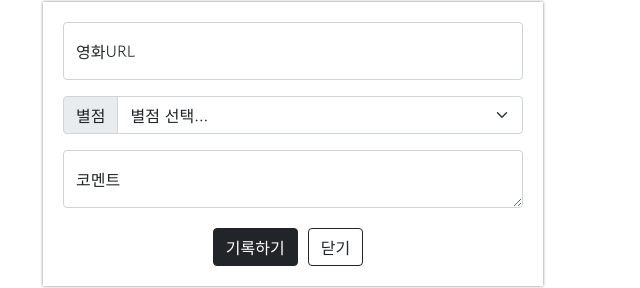
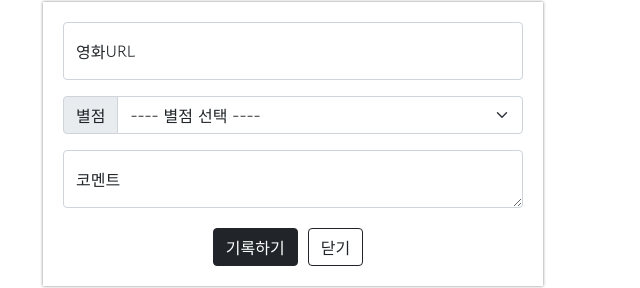
Before and after one commit to jinywiz/mypage, a plain HTML site: page index.html in a window 1280 px wide. Shown: the part 268-556 px from the top of the page, 347-987 px from the left. Drawn offline with nearby package versions, Linux system fonts and the light colour scheme.

Commit message:
Update index.html

```diff
--- a/index.html
+++ b/index.html
@@ -100,10 +100,12 @@
         <div class="input-group mb-3">
             <label class="input-group-text" for="inputGroupSelect01">별점</label>
             <select class="form-select" id="inputGroupSelect01">
-              <option selected>별점 선택...</option>
+              <option selected>      ----  별점 선택  ---- </option>
               <option value="1">⭐</option>
               <option value="2">⭐⭐</option>
               <option value="3">⭐⭐⭐</option>
+              <option value="4">⭐⭐⭐⭐</option>
+              <option value="5">⭐⭐⭐⭐⭐</option>
             </select>
           </div>
         <div class="form-floating">
```
